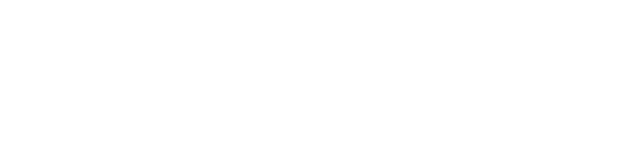
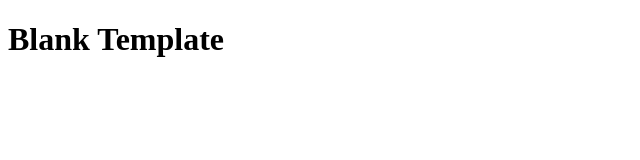
Before and after one commit to Andrew-Hoagland/Andrew-Hoagland.github.io, a plain HTML site: page bacs200/template.html in a window 1280 px wide. Shown: the whole page, without its empty margins (0-640 px from the left). Drawn offline with Linux system fonts and the light colour scheme.

Commit message:
Template C2

```diff
--- a/bacs200/template.html
+++ b/bacs200/template.html
@@ -10,6 +10,7 @@
 </head>
 
 <body>
+    <h1>Blank Template</h1>
 
 </body>
 
```
